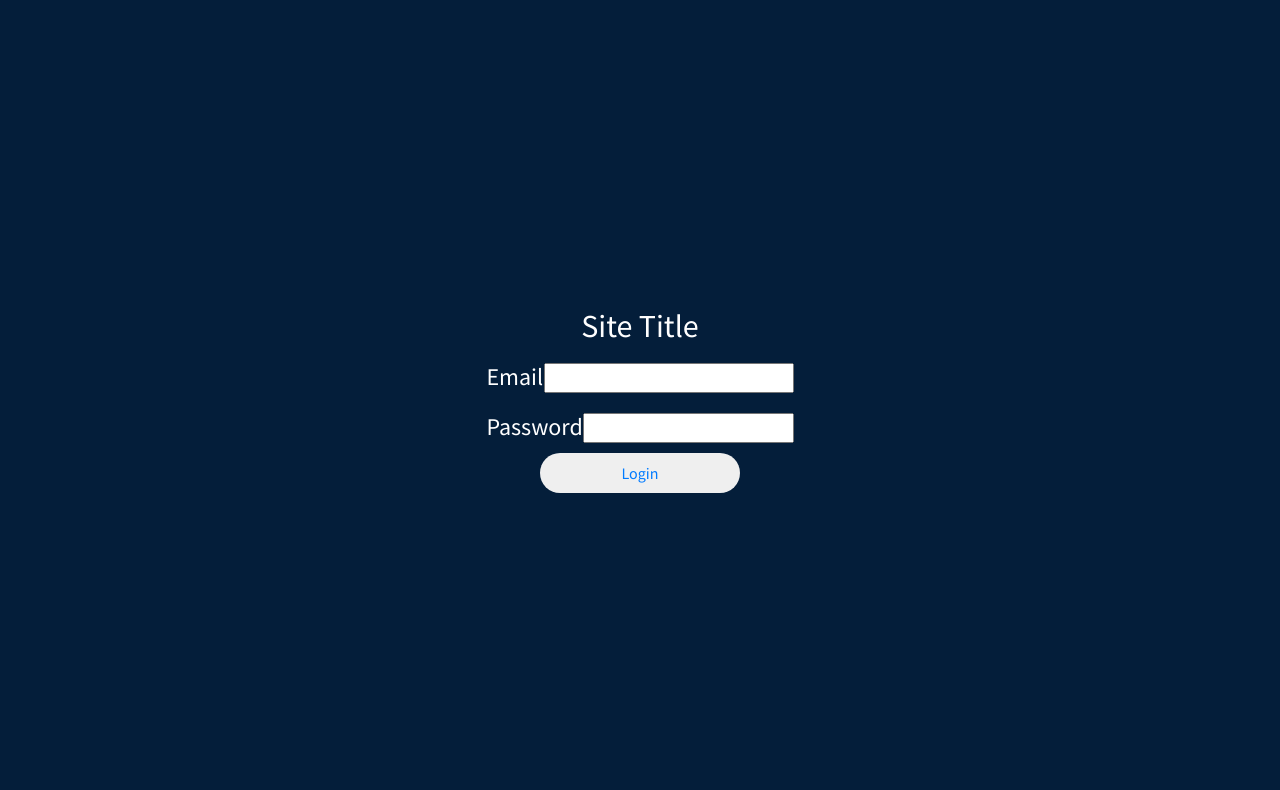
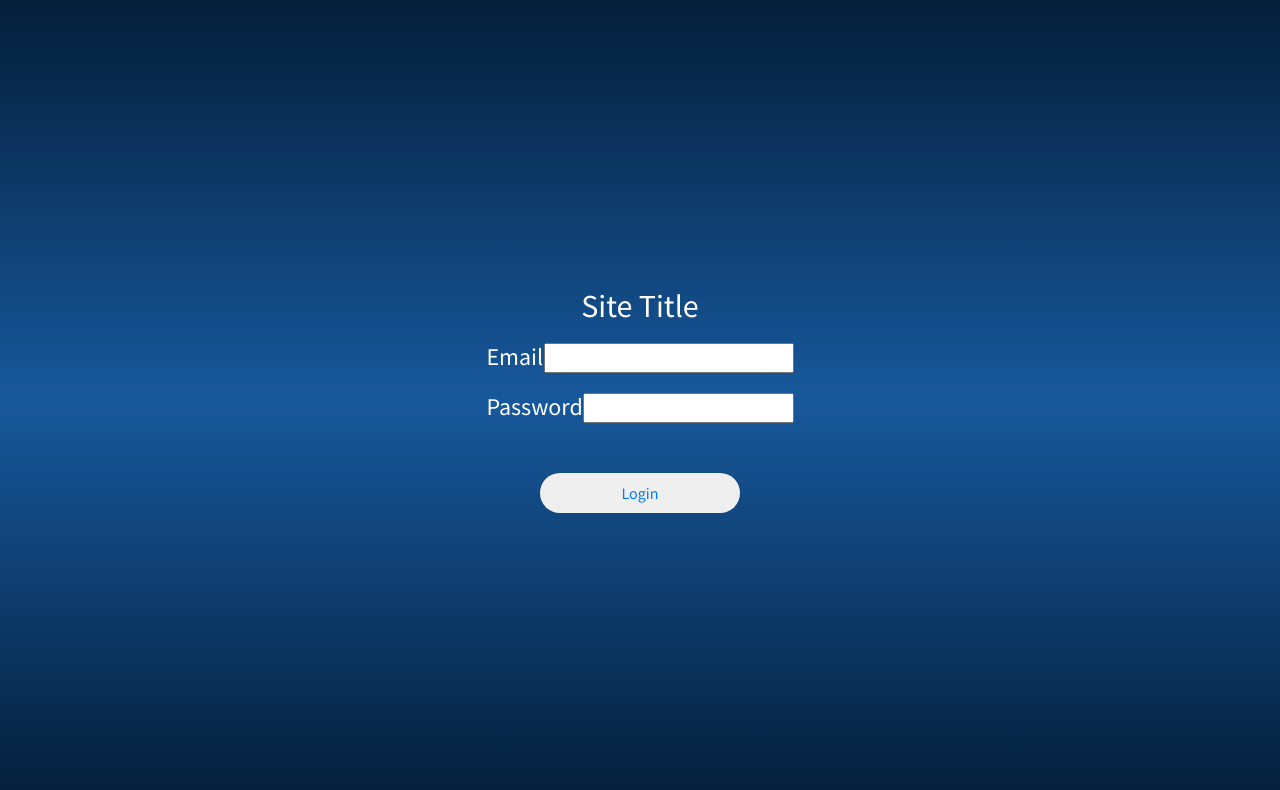
Before and after one commit to ahmadmustafeen/fyp, a React (Create React App) app: page / in a window 1280 px wide. Shown: the top 790 px of the page. Built offline with nearby package versions, Linux system fonts and the light colour scheme.

Commit message:
compare.js

```diff
--- a/src/App.css
+++ b/src/App.css
@@ -330,7 +330,7 @@ padding:0 30px;
 
 
 .login{
-  background-color: #041e3a;
+  background-image: linear-gradient(#041e3a,#17589c,#041e3a);
   width: 100%;
   height: 100vh;
   display: flex;
--- a/src/Screens/Login/index.js
+++ b/src/Screens/Login/index.js
@@ -19,7 +19,7 @@ const Login = (props) => {
             <InputWithLabel label="Email" name="" value=""  />
             <InputWithLabel label="Password" name="" value= ""/>
 
-            <button style={{borderRadius:100,width:200,height:40}}>  <a href="./home" >Login</a></button>
+            <button style={{marginTop:40,borderRadius:100,width:200,height:40}}>  <a href="./home" >Login</a></button>
             {/* </a> */}
             </form>
         </div>
```
